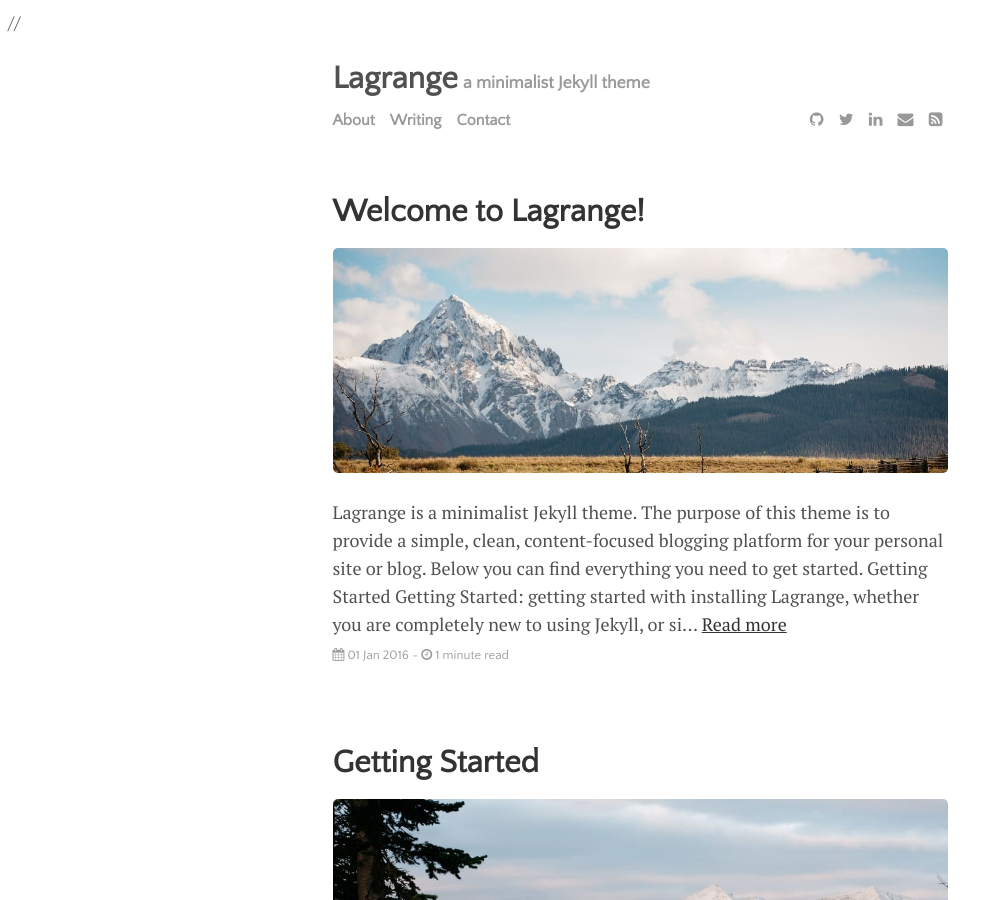
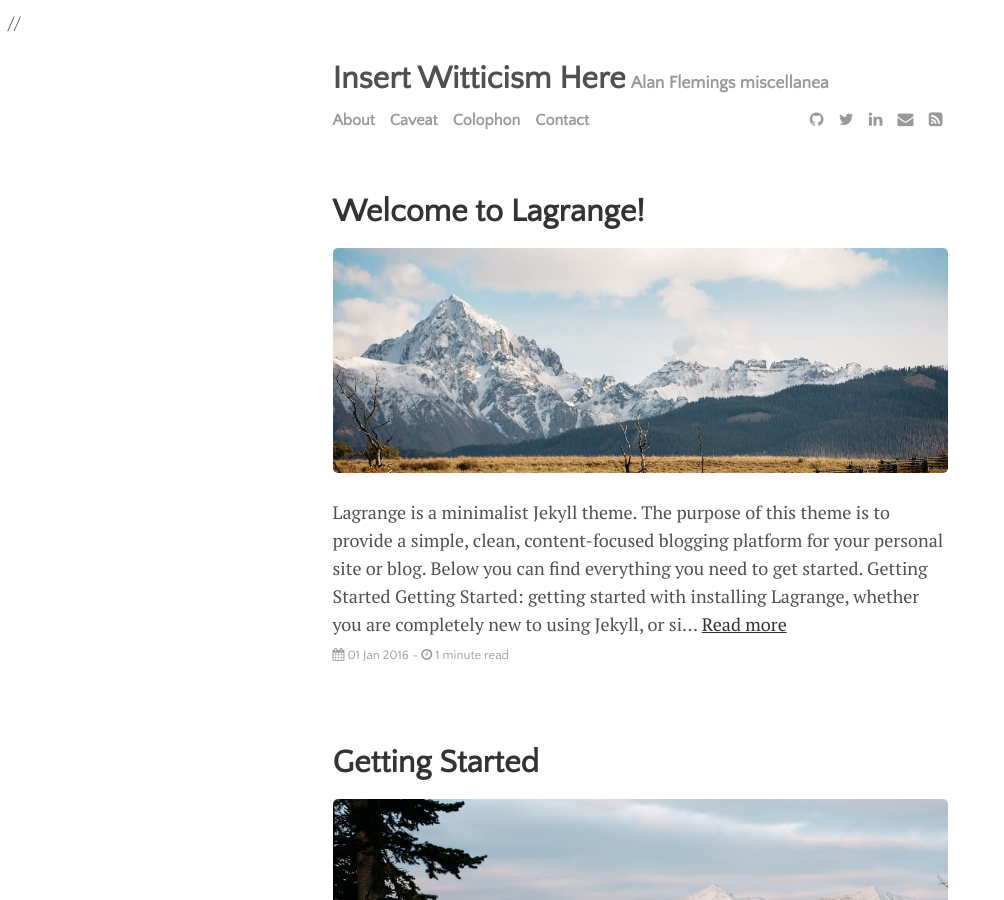
Before and after one commit to alan-fleming/alanfleming.org, a Jekyll site: the page built from index.html, in a window 1280 px wide and 900 px high. Shown: the whole window, without its empty margins (0-1004 px from the left). Built offline with Jekyll 4.4.1, drawn with Linux system fonts in a browser that asks for light colours; the list of posts is cut into pages by our own code; some of the changed text lies outside the part shown.

Commit message:
Basic config changes
TODO apostrophge

```diff
--- a/_config.yml
+++ b/_config.yml
@@ -20,9 +20,9 @@ permalink:           none
 plugins:             [jekyll-paginate, jekyll-sitemap, jekyll-feed, jekyll-seo-tag]
 
 # Customise atom feed settings (this is where Jekyll-Feed gets configuration information)
-title:		           'Lagrange'
-description:	       'a minimalist Jekyll theme'
-author:              'Paul Le'
+title:		           'Insert Witticism Here'
+description:	       'Alan Flemings miscellanea'
+author:              'Alan Fleming'
 
 # RSS 2.0 can be used instead of Atom by uncommenting following two lines
 feed:
```
Also changed, not shown: _data/settings.yml (+7 -6 lines).
